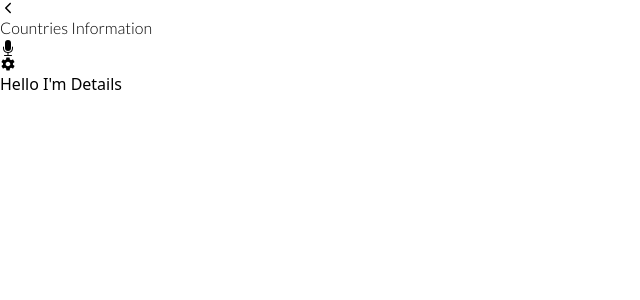
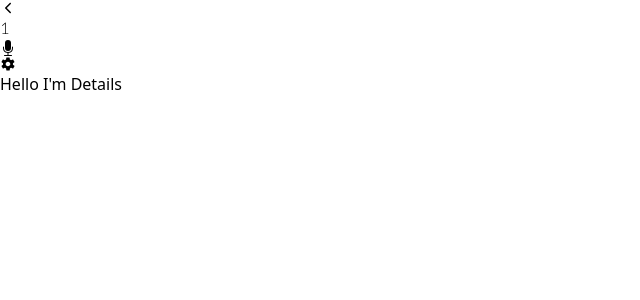
Before and after one commit to Luiscarlosvd/world-countries-info, a React (Vite) app: page /details/1 in a window 1280 px wide. Shown: the top 300 px of the page, without its empty margins (0-640 px from the left). Built offline with nearby package versions, Linux system fonts and the light colour scheme.

Commit message:
Fix Navbar and add title prop to display the country name on details page

```diff
--- a/src/App.jsx
+++ b/src/App.jsx
@@ -1,5 +1,4 @@
 import { BrowserRouter as Router, Routes, Route } from 'react-router-dom';
-import Layout from './components/Layout';
 import Home from './routes/Home';
 import DetailsCountry from './components/DetailsCountry';
 
@@ -7,10 +6,8 @@ function App() {
   return (
     <Router>
       <Routes>
-        <Route path="/" element={<Layout />}>
-          <Route index element={<Home />} />
-          <Route path="/details/:Countyname" element={<DetailsCountry />} />
-        </Route>
+          <Route path="/" element={<Home />} />
+          <Route path="/details/:countryName" element={<DetailsCountry />} />
       </Routes>
     </Router>
   )
--- a/src/components/DetailsCountry.jsx
+++ b/src/components/DetailsCountry.jsx
@@ -1,10 +1,15 @@
-import React from 'react'
+import { useParams } from "react-router";
+import Navbar from "./Navbar";
 
 const DetailsCountry = () => {
+  const { countryName } = useParams()
   return (
-    <div>
-      Hello I'm Details
-    </div>
+    <>
+        <Navbar title={`${countryName}`} />
+        <div>
+            Hello I'm Details
+        </div>
+    </>
   )
 }
 
--- a/src/components/Layout.jsx
+++ /dev/null
@@ -1,10 +0,0 @@
-import { Outlet } from 'react-router-dom';
-import Navbar from './Navbar';
-
-const Layout = () => (
-  <>
-    <Navbar />
-    <Outlet />
-  </>
-);
-export default Layout;
--- a/src/components/Navbar.jsx
+++ b/src/components/Navbar.jsx
@@ -2,14 +2,14 @@ import { Link } from 'react-router-dom';
 import { IoMdSettings, IoIosArrowBack } from 'react-icons/io';
 import { BsFillMicFill } from 'react-icons/bs';
 
-const Navbar = () => (
+const Navbar = ({ title }) => (
   <header className="flex justify-between px-6 items-center py-3 bg-blue-800">
     <div>
       <Link to="/"><IoIosArrowBack className="text-xl text-white mr-5" /></Link>
     </div>
-    <h1 className="text-xl text-white text-lato-300">Countries Information</h1>
+    <h1 className="text-lg text-white text-lato-300 text-center">{title}</h1>
     <div className="flex gap-4">
-      <BsFillMicFill className="text-xl text-white" />
+      <BsFillMicFill className="text-xl text-white ml-1" />
       <IoMdSettings className="text-xl text-white" />
     </div>
   </header>
--- a/src/routes/Home.jsx
+++ b/src/routes/Home.jsx
@@ -1,9 +1,13 @@
 import CountriesList from '../components/CountriesList';
+import Navbar from '../components/Navbar';
 
 const Home = () => (
-    <div className='bg-blue-800 h-screen'>
-        <CountriesList />
-    </div>
+    <>
+        <Navbar title="Countries Information" />
+        <div className='bg-blue-800 h-screen'>
+            <CountriesList />
+        </div>
+    </>
 )
 
 export default Home
```
